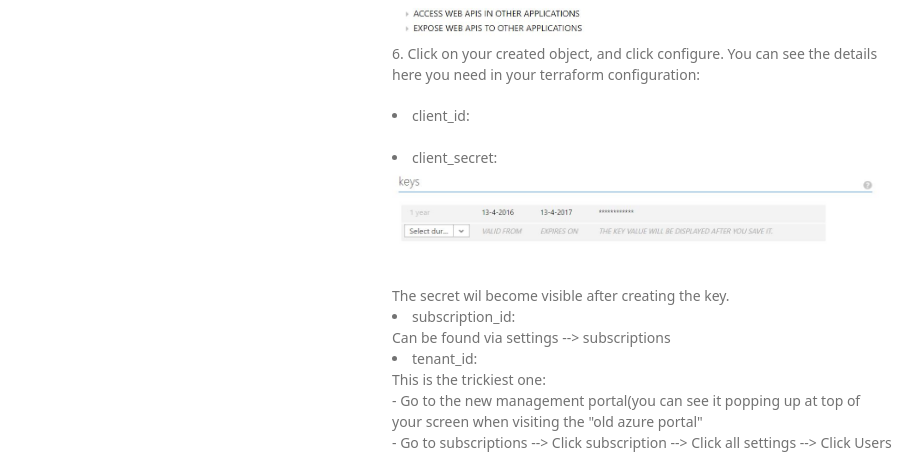
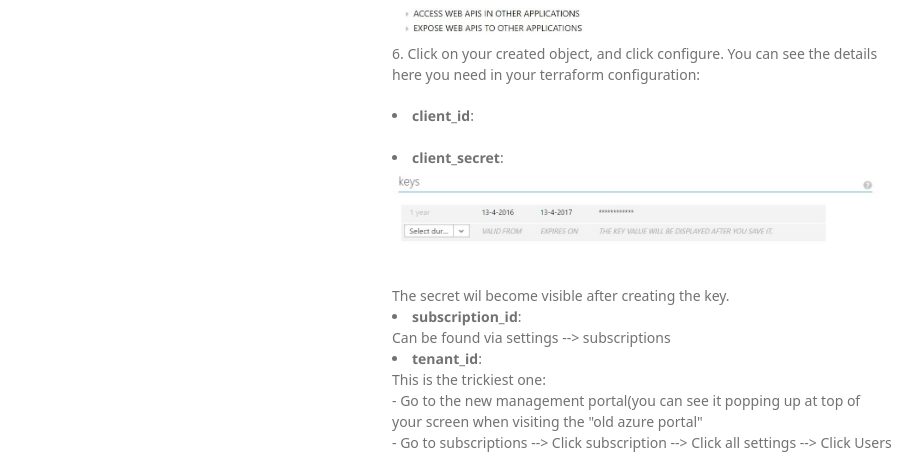
Before and after one commit to arjenwilly/arjenwilly.github.io, a Jekyll site: the page terraform.html, which Jekyll copies as it is, in a window 1280 px wide. Shown: the part 1024-1480 px from the top of the page, without its empty margins (178-1101 px from the left). Built offline with Jekyll 4.4.1, drawn with Linux system fonts in a browser that asks for light colours; some web fonts are replaced.

Commit message:
Update terraform.html

```diff
--- a/terraform.html
+++ b/terraform.html
@@ -37,11 +37,11 @@
         4. Give it a name, click next and give it a random url, since we're not using a url for it yet.<br>
         5. Complete the creation of the object. My object is called devopskeyfault:<br><img src="images/application2.JPG" class="inline"/><br>
         6. Click on your created object, and click configure. You can see the details here you need in your terraform configuration: <br>
-        <li>client_id:</li><br>
-        <li>client_secret:<img src="images/key.JPG" class="inline"/> </li> <br>
+        <li><b>client_id</b>:</li><br>
+        <li><b>client_secret</b>:<img src="images/key.JPG" class="inline"/> </li> <br>
         The secret wil become visible after creating the key.<br>
-        <li>subscription_id:</li> Can be found via settings --> subscriptions
-        <li>tenant_id:</li> This is the trickiest one:<br>
+        <li><b>subscription_id</b>:</li> Can be found via settings --> subscriptions
+        <li><b>tenant_id</b>:</li> This is the trickiest one:<br>
         - Go to the new management portal(you can see it popping up at top of your screen when visiting the "old azure portal"<br>
         - Go to subscriptions --> Click subscription --> Click all settings --> Click Users --> Click add:<br>
         <img src="images/contributor.JPG" class="inline"/><br><br>
```
